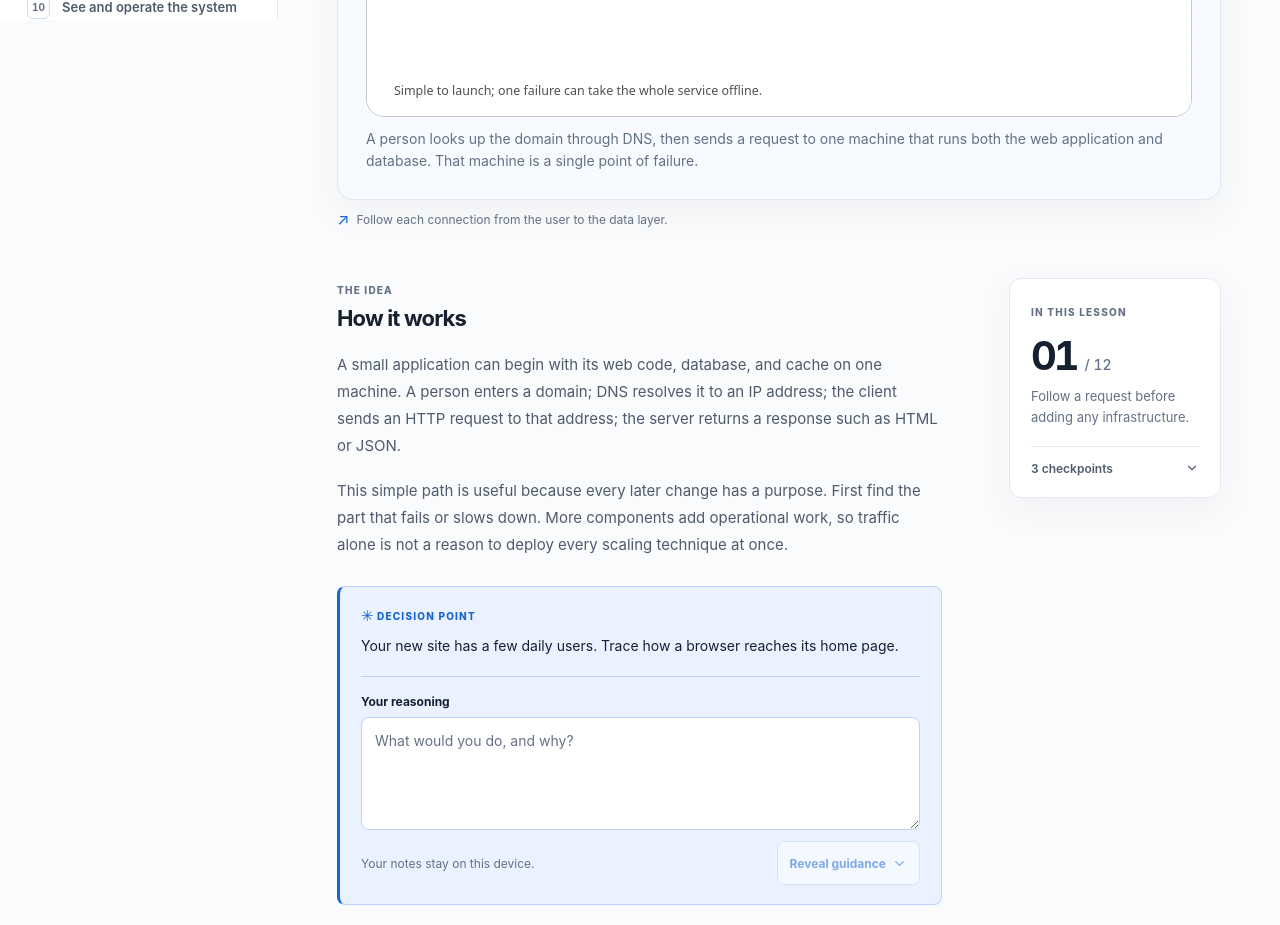
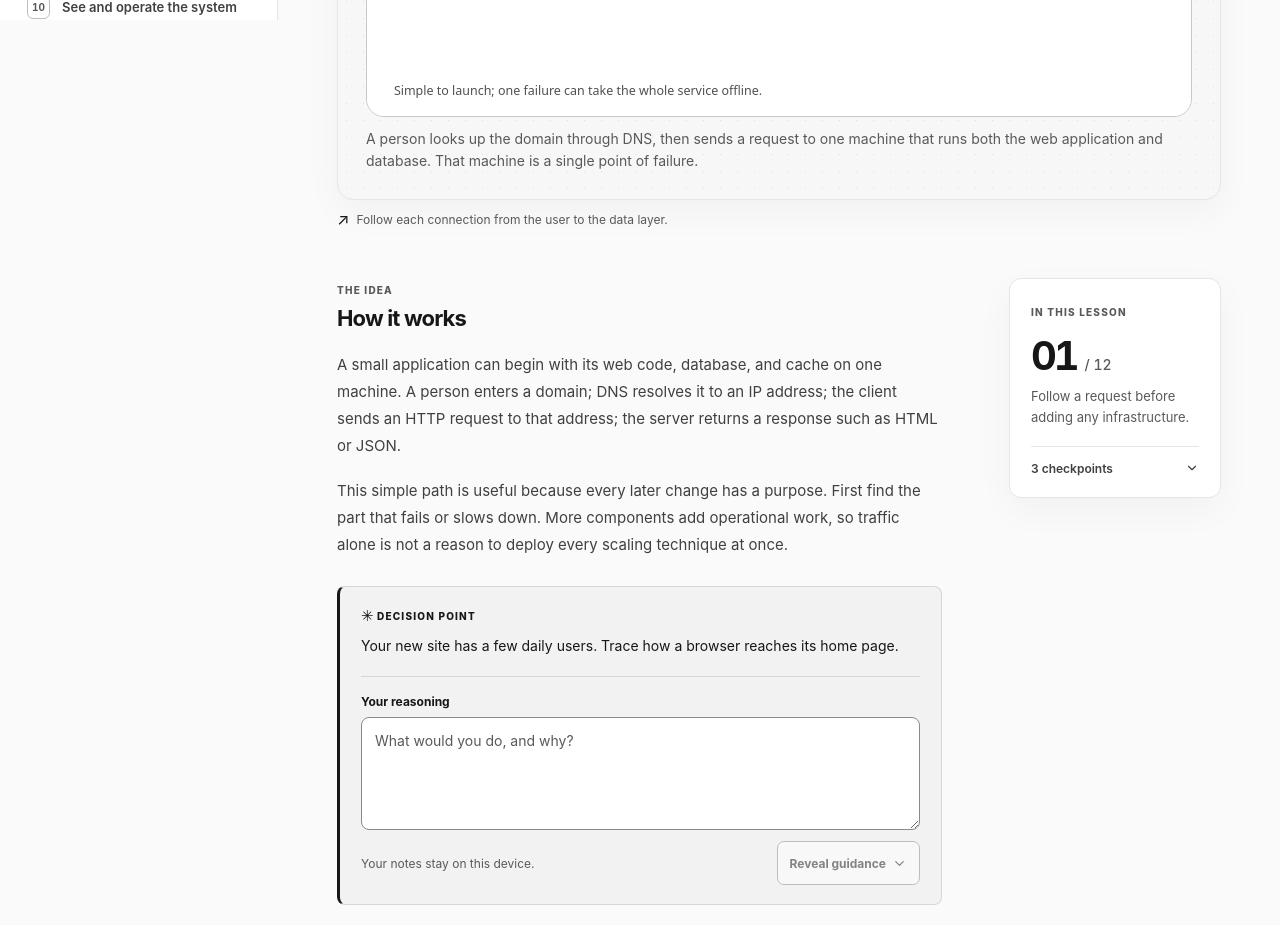
Before and after one commit to arboydev27/systemkit, a Next.js app: page / in a window 1280 px wide. Shown: the part 780-1705 px from the top of the page. Built offline with nearby package versions, Linux system fonts and the light colour scheme.

Commit message:
Use neutral colors in light and dark interface modes.

```diff
--- a/src/app/globals.css
+++ b/src/app/globals.css
@@ -1,23 +1,29 @@
 :root {
   color-scheme: light dark;
-  --canvas: #fafbfc;
+  --canvas: #fafafa;
   --surface: #ffffff;
-  --surface-soft: #f4f6f9;
-  --ink: #17202e;
-  --ink-soft: #4f5b6d;
-  --muted: #647186;
-  --line: #e5e9ef;
-  --line-strong: #d3dce7;
-  --accent: #1765d1;
-  --accent-hover: #0f53b3;
-  --accent-tint: #eaf2ff;
-  --accent-line: #bdd4f7;
+  --surface-soft: #f5f5f5;
+  --ink: #171717;
+  --ink-soft: #404040;
+  --muted: #595959;
+  --line: #e5e5e5;
+  --line-strong: #bdbdbd;
+  --control-border: #8a8a8a;
+  --accent: #171717;
+  --on-accent: #ffffff;
+  --accent-hover: #333333;
+  --accent-tint: #f2f2f2;
+  --accent-line: #d6d6d6;
   --success: #187646;
   --success-tint: #eaf8f0;
   --error: #9b3e2d;
   --error-tint: #fff3ed;
-  --diagram: #f7faff;
-  --shadow: 0 12px 36px rgb(34 58 91 / 5%);
+  --on-status: #ffffff;
+  --diagram: #f7f7f7;
+  --diagram-dot: #dedede;
+  --topbar: rgb(255 255 255 / 88%);
+  --lesson-number: #ededed;
+  --shadow: 0 12px 36px rgb(0 0 0 / 4%);
   font-family: -apple-system, BlinkMacSystemFont, "Segoe UI", Inter, system-ui, sans-serif;
   font-synthesis: none;
   text-rendering: optimizeLegibility;
@@ -31,24 +37,25 @@ button { font: inherit; }
 button:not(:disabled) { cursor: pointer; }
 button:disabled { cursor: default; }
 button:focus-visible, a:focus-visible { outline: 3px solid var(--accent); outline-offset: 3px; }
+h1[tabindex="-1"]:focus, h3[tabindex="-1"]:focus { outline: 2px solid var(--accent); outline-offset: 4px; border-radius: 2px; }
 button svg { flex: none; }
 ::selection { background: var(--accent-line); color: var(--ink); }
 
-.skip-link { position: fixed; top: -80px; left: 16px; z-index: 100; padding: 10px 16px; background: var(--ink); color: white; border-radius: 8px; text-decoration: none; }
+.skip-link { position: fixed; top: -80px; left: 16px; z-index: 100; padding: 10px 16px; background: var(--accent); color: var(--on-accent); border-radius: 8px; text-decoration: none; }
 .skip-link:focus { top: 12px; }
 .empty-chapter { padding: 4rem; }
 
 .app-shell { min-height: 100vh; }
-.topbar { height: 64px; position: fixed; z-index: 30; top: 0; right: 0; left: 0; display: flex; align-items: center; justify-content: space-between; gap: 20px; padding: 0 31px; background: rgb(255 255 255 / 88%); border-bottom: 1px solid var(--line); backdrop-filter: blur(18px) saturate(1.5); -webkit-backdrop-filter: blur(18px) saturate(1.5); }
+.topbar { height: 64px; position: fixed; z-index: 30; top: 0; right: 0; left: 0; display: flex; align-items: center; justify-content: space-between; gap: 20px; padding: 0 31px; background: var(--topbar); border-bottom: 1px solid var(--line); backdrop-filter: blur(18px) saturate(1.5); -webkit-backdrop-filter: blur(18px) saturate(1.5); }
 .topbar-brand, .topbar-right { display: flex; align-items: center; white-space: nowrap; }
 .topbar-brand { gap: 10px; }
-.brand-mark { width: 30px; height: 30px; display: grid; place-items: center; background: var(--accent); color: white; border-radius: 8px; }
+.brand-mark { width: 30px; height: 30px; display: grid; place-items: center; background: var(--accent); color: var(--on-accent); border-radius: 8px; }
 .brand-word { font-size: 15px; font-weight: 750; letter-spacing: -.035em; }
 .brand-divider { width: 1px; height: 18px; margin: 0 8px; background: var(--line-strong); }
 .brand-context { color: var(--muted); font-size: 12px; font-weight: 560; }
 .topbar-right { gap: 21px; font-size: 13px; }
 .topbar-chapter { color: var(--muted); }
-.topbar-chapter span { padding: 0 4px; color: #a3adbc; }
+.topbar-chapter span { padding: 0 4px; color: var(--muted); }
 .topbar-progress { padding: 7px 10px; border: 1px solid var(--accent-line); border-radius: 7px; color: var(--accent); background: var(--accent-tint); font-weight: 700; }
 .icon-button { display: inline-grid; place-items: center; width: 40px; height: 40px; background: none; border: 0; border-radius: 8px; color: var(--ink); }
 .icon-button:hover { background: var(--surface-soft); }
@@ -74,9 +81,9 @@ button svg { flex: none; }
 .step-link:hover { background: var(--surface-soft); color: var(--ink); }
 .step-link.is-active { background: var(--accent-tint); border-color: var(--accent-line); color: var(--accent); font-weight: 720; }
 .step-index { display: grid; place-items: center; flex: none; width: 23px; height: 23px; border: 1px solid var(--line-strong); border-radius: 6px; color: var(--muted); background: var(--surface); font-size: 10px; font-weight: 700; font-variant-numeric: tabular-nums; }
-.is-active .step-index { background: var(--accent); color: white; border-color: var(--accent); }
+.is-active .step-index { background: var(--accent); color: var(--on-accent); border-color: var(--accent); }
 .sidebar-foot { display: flex; align-items: center; gap: 7px; margin: 28px 12px 0; padding-top: 18px; border-top: 1px solid var(--line); color: var(--muted); font-size: 12px; }
-.sidebar-foot-icon { display: grid; place-items: center; color: var(--success); }
+.sidebar-foot-icon { display: grid; place-items: center; color: var(--muted); }
 
 .main-content { margin-left: 278px; padding-top: 64px; }
 .main-wrap { max-width: 1050px; margin: 0 auto; padding: 37px 59px 26px; }
@@ -90,13 +97,13 @@ button svg { flex: none; }
 h1, h2, h3, p { margin-top: 0; }
 h1 { margin: 14px 0 16px; font-size: clamp(2.3rem, 4.4vw, 3.9rem); line-height: 1.07; letter-spacing: -.065em; font-weight: 760; }
 .lesson-summary { max-width: 660px; margin: 0; color: var(--ink-soft); font-size: clamp(1rem, 1.35vw, 1.125rem); line-height: 1.64; }
-.lesson-number { margin-top: -19px; color: #edf1f5; font-size: clamp(5rem, 9vw, 8.7rem); line-height: 1; font-weight: 780; letter-spacing: -.095em; user-select: none; }
+.lesson-number { margin-top: -19px; color: var(--lesson-number); font-size: clamp(5rem, 9vw, 8.7rem); line-height: 1; font-weight: 780; letter-spacing: -.095em; user-select: none; }
 .diagram-section { margin-bottom: 51px; }
 .section-heading-row { display: flex; justify-content: space-between; align-items: end; gap: 15px; margin-bottom: 17px; }
 .section-heading-row h2, .lesson-article h2, .quiz-intro h2 { margin: 7px 0 0; font-size: 22px; line-height: 1.25; letter-spacing: -.038em; }
 .diagram-caption { display: inline-flex; align-items: center; gap: 8px; padding-bottom: 4px; color: var(--muted); font-size: 11px; font-weight: 620; }
-.caption-pulse { width: 6px; height: 6px; background: var(--success); border-radius: 50%; }
-.diagram-stage { min-height: 300px; display: grid; place-items: center; overflow: auto; padding: 28px; border: 1px solid #dfe8f3; border-radius: 16px; background-color: var(--diagram); background-image: radial-gradient(#dce6f2 .8px, transparent .8px); background-size: 17px 17px; box-shadow: var(--shadow); }
+.caption-pulse { width: 6px; height: 6px; background: var(--muted); border-radius: 50%; }
+.diagram-stage { min-height: 300px; display: grid; place-items: center; overflow: auto; padding: 28px; border: 1px solid var(--line); border-radius: 16px; background-color: var(--diagram); background-image: radial-gradient(var(--diagram-dot) .8px, transparent .8px); background-size: 17px 17px; box-shadow: var(--shadow); }
 .diagram-stage > * { width: 100%; max-width: 100%; }
 .diagram-stage svg { max-width: 100%; height: auto; }
 .diagram-footnote { display: flex; align-items: center; gap: 7px; margin-top: 11px; color: var(--muted); font-size: 12px; }
@@ -112,12 +119,12 @@ h1 { margin: 14px 0 16px; font-size: clamp(2.3rem, 4.4vw, 3.9rem); line-height:
 .scenario-card p { margin: 9px 0 0; color: var(--ink); font-size: 14px; line-height: 1.68; }
 .scenario-reflection { margin-top: 19px; padding-top: 17px; border-top: 1px solid var(--accent-line); }
 .scenario-reflection label { display: block; margin-bottom: 8px; color: var(--ink); font-size: 12px; font-weight: 740; }
-.scenario-reflection textarea { display: block; width: 100%; min-height: 108px; resize: vertical; padding: 12px 13px; border: 1px solid var(--accent-line); border-radius: 8px; background: var(--surface); color: var(--ink); font: inherit; font-size: 14px; line-height: 1.55; }
+.scenario-reflection textarea { display: block; width: 100%; min-height: 108px; resize: vertical; padding: 12px 13px; border: 1px solid var(--control-border); border-radius: 8px; background: var(--surface); color: var(--ink); font: inherit; font-size: 14px; line-height: 1.55; }
 .scenario-reflection textarea::placeholder { color: var(--muted); opacity: 1; }
 .scenario-reflection textarea:focus-visible { outline: 3px solid var(--accent); outline-offset: 2px; }
 .scenario-controls { display: flex; align-items: center; justify-content: space-between; flex-wrap: wrap; gap: 11px; margin-top: 11px; }
 .scenario-controls > span { color: var(--muted); font-size: 12px; }
-.scenario-reveal { display: inline-flex; align-items: center; justify-content: center; gap: 6px; min-height: 44px; padding: 8px 12px; border: 1px solid var(--accent-line); border-radius: 7px; background: var(--surface); color: var(--accent); font-size: 12px; font-weight: 750; }
+.scenario-reveal { display: inline-flex; align-items: center; justify-content: center; gap: 6px; min-height: 44px; padding: 8px 12px; border: 1px solid var(--control-border); border-radius: 7px; background: var(--surface); color: var(--accent); font-size: 12px; font-weight: 750; }
 .scenario-reveal:hover:not(:disabled) { background: var(--surface-soft); }
 .scenario-reveal:disabled { cursor: not-allowed; opacity: .5; }
 .scenario-reveal[aria-expanded="true"] svg { transform: rotate(180deg); }
@@ -130,7 +137,7 @@ h1 { margin: 14px 0 16px; font-size: clamp(2.3rem, 4.4vw, 3.9rem); line-height:
 .takeaways h3 { margin-bottom: 15px; font-size: 13px; letter-spacing: -.01em; }
 .takeaways ul { display: grid; gap: 12px; margin: 0; padding: 0; list-style: none; }
 .takeaways li { display: flex; align-items: start; gap: 10px; color: var(--ink-soft); font-size: 14px; line-height: 1.55; }
-.takeaways svg { margin-top: 2px; color: var(--success); }
+.takeaways svg { margin-top: 2px; color: var(--ink-soft); }
 .chapter-card { padding: 21px; border: 1px solid var(--line); border-radius: 12px; background: var(--surface); box-shadow: var(--shadow); }
 .chapter-card-index { margin: 16px 0 10px; font-size: 40px; line-height: 1; letter-spacing: -.075em; font-weight: 750; font-variant-numeric: tabular-nums; }
 .chapter-card-index span { color: var(--muted); font-size: 14px; letter-spacing: 0; font-weight: 530; }
@@ -146,14 +153,14 @@ h1 { margin: 14px 0 16px; font-size: clamp(2.3rem, 4.4vw, 3.9rem); line-height:
 .difficulty-tag { padding: 5px 8px; border-radius: 5px; color: var(--accent); background: var(--accent-tint); letter-spacing: .02em; text-transform: uppercase; }
 .quiz-card h3 { max-width: 700px; margin: 18px 0 22px; font-size: 19px; line-height: 1.42; letter-spacing: -.025em; font-weight: 700; }
 .option-list { display: grid; gap: 9px; }
-.option { display: flex; align-items: center; gap: 13px; width: 100%; min-height: 50px; padding: 10px 15px; border: 1px solid var(--line); border-radius: 9px; background: var(--surface); color: var(--ink-soft); text-align: left; font-size: 14px; line-height: 1.45; transition: border-color .14s ease, background .14s ease, transform .14s ease; }
-.option:not(:disabled):hover { border-color: var(--accent-line); background: var(--accent-tint); }
+.option { display: flex; align-items: center; gap: 13px; width: 100%; min-height: 50px; padding: 10px 15px; border: 1px solid var(--control-border); border-radius: 9px; background: var(--surface); color: var(--ink-soft); text-align: left; font-size: 14px; line-height: 1.45; transition: border-color .14s ease, background .14s ease, transform .14s ease; }
+.option:not(:disabled):hover { border-color: var(--accent); background: var(--accent-tint); }
 .option:not(:disabled):active { transform: scale(.995); }
 .option-letter { display: grid; place-items: center; flex: none; width: 24px; height: 24px; border: 1px solid var(--line-strong); border-radius: 6px; color: var(--muted); font-size: 10px; font-weight: 800; }
-.option.is-correct { border-color: #9fdbb8; background: var(--success-tint); color: var(--ink); }
-.option.is-correct .option-letter { background: var(--success); border-color: var(--success); color: white; }
-.option.is-incorrect { border-color: #edb7aa; background: var(--error-tint); color: var(--ink); }
-.option.is-incorrect .option-letter { background: var(--error); border-color: var(--error); color: white; }
+.option.is-correct { border-color: var(--success); background: var(--success-tint); color: var(--ink); }
+.option.is-correct .option-letter { background: var(--success); border-color: var(--success); color: var(--on-status); }
+.option.is-incorrect { border-color: var(--error); background: var(--error-tint); color: var(--ink); }
+.option.is-incorrect .option-letter { background: var(--error); border-color: var(--error); color: var(--on-status); }
 .option-result { margin-left: auto; color: var(--success); }
 .quiz-hint { margin: 17px 0 0; color: var(--muted); font-size: 12px; }
 .answer-feedback { margin-top: 18px; padding: 17px 19px; border-radius: 8px; font-size: 14px; line-height: 1.6; }
@@ -169,12 +176,12 @@ h1 { margin: 14px 0 16px; font-size: clamp(2.3rem, 4.4vw, 3.9rem); line-height:
 .quiz-empty { color: var(--muted); font-size: 13px; }
 .lesson-actions { display: flex; justify-content: space-between; gap: 12px; margin-top: 27px; }
 .completion-button, .next-button { display: inline-flex; align-items: center; justify-content: center; gap: 9px; min-height: 44px; padding: 10px 17px; border-radius: 8px; font-size: 12px; font-weight: 720; transition: background .14s ease, transform .14s ease; }
-.completion-button { border: 1px solid var(--line-strong); background: var(--surface); color: var(--ink-soft); }
-.completion-button:hover { background: var(--surface-soft); }
-.completion-button:disabled { cursor: not-allowed; opacity: .55; }
-.completion-button.completed { color: var(--success); border-color: #9fdbb8; background: var(--success-tint); }
+.completion-button { border: 1px solid var(--control-border); background: var(--surface); color: var(--ink-soft); }
+.completion-button:hover:not(:disabled) { background: var(--surface-soft); }
+.completion-button:disabled { cursor: not-allowed; color: var(--muted); background: var(--surface-soft); }
+.completion-button.completed { color: var(--accent); border-color: var(--control-border); background: var(--accent-tint); }
 .completion-hint { margin: 9px 0 0; color: var(--muted); font-size: 12px; line-height: 1.5; }
-.next-button { margin-left: auto; border: 1px solid var(--accent); background: var(--accent); color: white; }
+.next-button { margin-left: auto; border: 1px solid var(--accent); background: var(--accent); color: var(--on-accent); }
 .next-button:hover { background: var(--accent-hover); }
 .completion-button:active, .next-button:active { transform: scale(.98); }
 .site-footer { display: flex; justify-content: space-between; gap: 15px; margin-top: 80px; padding-top: 20px; border-top: 1px solid var(--line); color: var(--muted); font-size: 11px; }
@@ -187,9 +194,9 @@ h1 { margin: 14px 0 16px; font-size: clamp(2.3rem, 4.4vw, 3.9rem); line-height:
 
 @media (max-width: 1100px) {
   .menu-button { display: inline-grid; margin-left: -7px; }
-  .sidebar { width: min(86vw, 300px); transform: translateX(-103%); transition: transform .2s ease; box-shadow: 8px 0 30px rgb(17 32 52 / 8%); }
+  .sidebar { width: min(86vw, 300px); transform: translateX(-103%); transition: transform .2s ease; box-shadow: 8px 0 30px rgb(0 0 0 / 12%); }
   .sidebar.sidebar-open { transform: translateX(0); }
-  .sidebar-scrim { position: fixed; inset: 64px 0 0; z-index: 19; width: 100%; border: 0; background: rgb(16 26 41 / 35%); }
+  .sidebar-scrim { position: fixed; inset: 64px 0 0; z-index: 19; width: 100%; border: 0; background: rgb(0 0 0 / 42%); }
   .main-content { margin-left: 0; }
   .main-wrap { padding-right: 30px; padding-left: 30px; }
   .content-grid { grid-template-columns: 1fr; }
@@ -233,36 +240,35 @@ h1 { margin: 14px 0 16px; font-size: clamp(2.3rem, 4.4vw, 3.9rem); line-height:
 
 @media (prefers-color-scheme: dark) {
   :root {
-    --canvas: #10151c;
-    --surface: #181f29;
-    --surface-soft: #202937;
-    --ink: #f0f4f9;
-    --ink-soft: #bdc8d7;
-    --muted: #a2b0c2;
-    --line: #2a3543;
-    --line-strong: #445366;
-    --accent: #82b4ff;
-    --accent-hover: #689fee;
-    --accent-tint: #1e334d;
-    --accent-line: #3a5c83;
+    --canvas: #0b0b0b;
+    --surface: #151515;
+    --surface-soft: #222222;
+    --ink: #f5f5f5;
+    --ink-soft: #d0d0d0;
+    --muted: #b5b5b5;
+    --line: #303030;
+    --line-strong: #5a5a5a;
+    --control-border: #777777;
+    --accent: #f5f5f5;
+    --on-accent: #111111;
+    --accent-hover: #dddddd;
+    --accent-tint: #262626;
+    --accent-line: #484848;
     --success: #8bdcae;
     --success-tint: #1a392b;
     --error: #f2a594;
     --error-tint: #482a27;
-    --diagram: #141e2a;
-    --shadow: 0 12px 36px rgb(0 0 0 / 12%);
+    --on-status: #111111;
+    --diagram: #191919;
+    --diagram-dot: #383838;
+    --topbar: rgb(21 21 21 / 90%);
+    --lesson-number: #242424;
+    --shadow: 0 12px 36px rgb(0 0 0 / 20%);
   }
-  .topbar { background: rgb(24 31 41 / 88%); }
-  .brand-mark, .step-link.is-active .step-index, .next-button { color: #0b203c; }
-  .lesson-number { color: #1b2531; }
-  .diagram-stage { border-color: #2f435d; background-image: radial-gradient(#29405a .8px, transparent .8px); }
-  .option.is-correct { border-color: #4b8c66; }
-  .option.is-incorrect { border-color: #935348; }
-  .option.is-correct .option-letter, .option.is-incorrect .option-letter { color: #10151c; }
 }
 
 @media (prefers-contrast: more) {
-  :root { --line: var(--line-strong); }
+  :root { --line: var(--line-strong); --accent-line: var(--control-border); }
   .step-link.is-active, .scenario-card, .option.is-correct, .option.is-incorrect { border-width: 2px; }
 }
 
```
Also changed, not shown: src/app/layout.tsx (+8 -1 lines).
